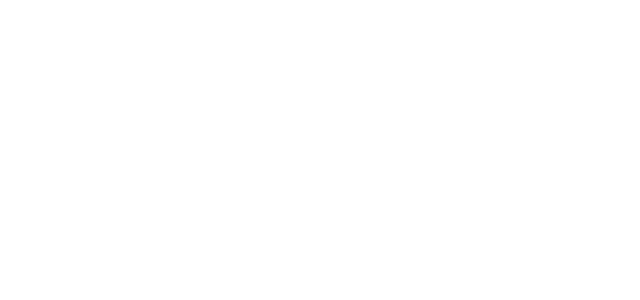
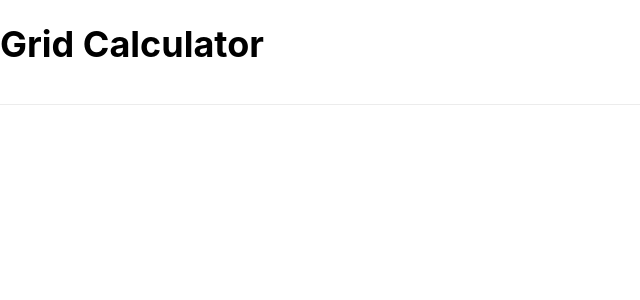
Before and after one commit to ivano-vvv/grid-calculator, a React (Create React App) app: page / in a window 1280 px wide. Shown: the top 300 px of the page, without its empty margins (0-640 px from the left). Built offline with nearby package versions, Linux system fonts and the light colour scheme.

Commit message:
header created

```diff
--- a/src/App.js
+++ b/src/App.js
@@ -3,10 +3,14 @@
 import "./styles/layout.css";
 import "./styles/typography.css";
 
+import Header from "./components/header";
+
 function App() {
-  return <div className="app">
-
-  </div>;
+  return (
+    <div className="app">
+      <Header />
+    </div>
+  );
 }
 
 export default App;
--- /dev/null
+++ b/src/components/header.css
@@ -0,0 +1,5 @@
+.header {
+  width: 100%;
+  height: 80px;
+  border-bottom: 1px solid #ececec;
+}
--- /dev/null
+++ b/src/components/header.jsx
@@ -0,0 +1,12 @@
+import React from "react";
+import "./header.css";
+
+export default function Header(props) {
+  return (
+    <div className="header">
+      <div className="container">
+        <h1 className="h1">Grid Calculator</h1>
+      </div>
+    </div>
+  );
+}
```
